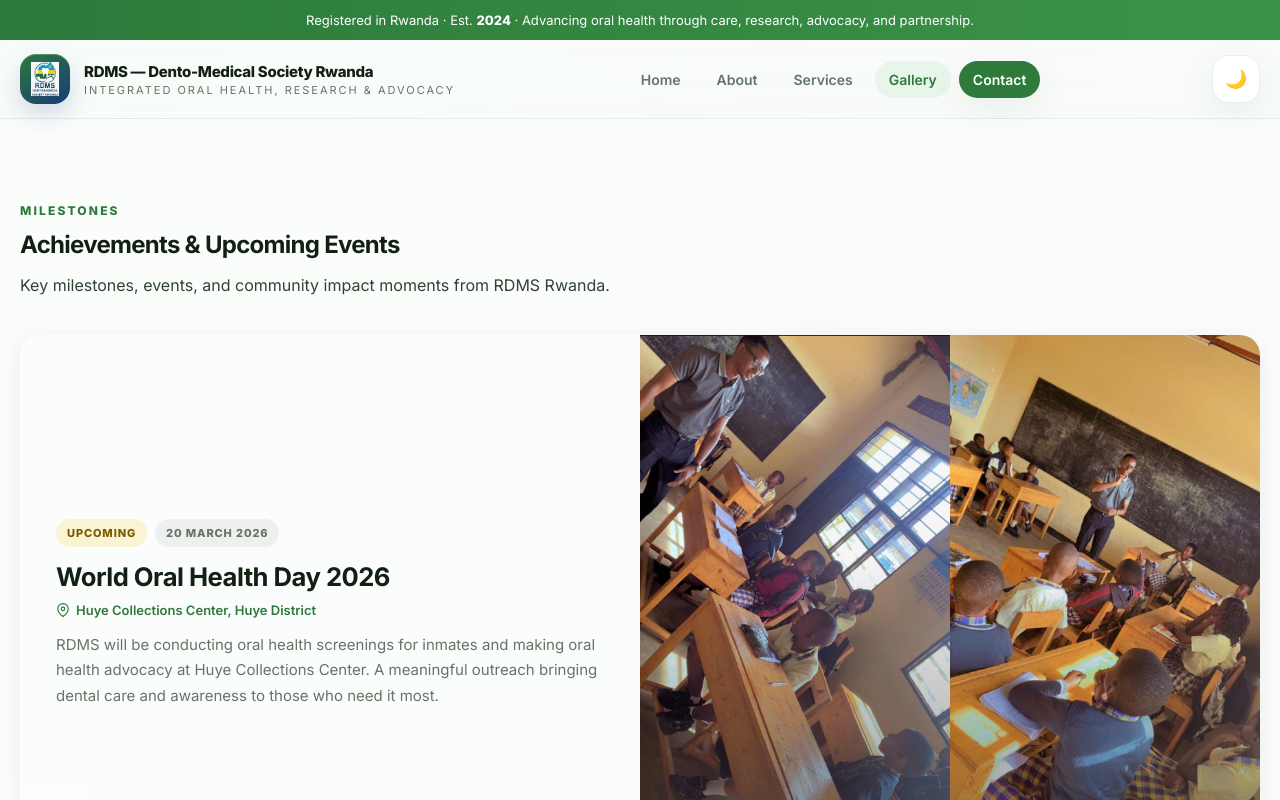
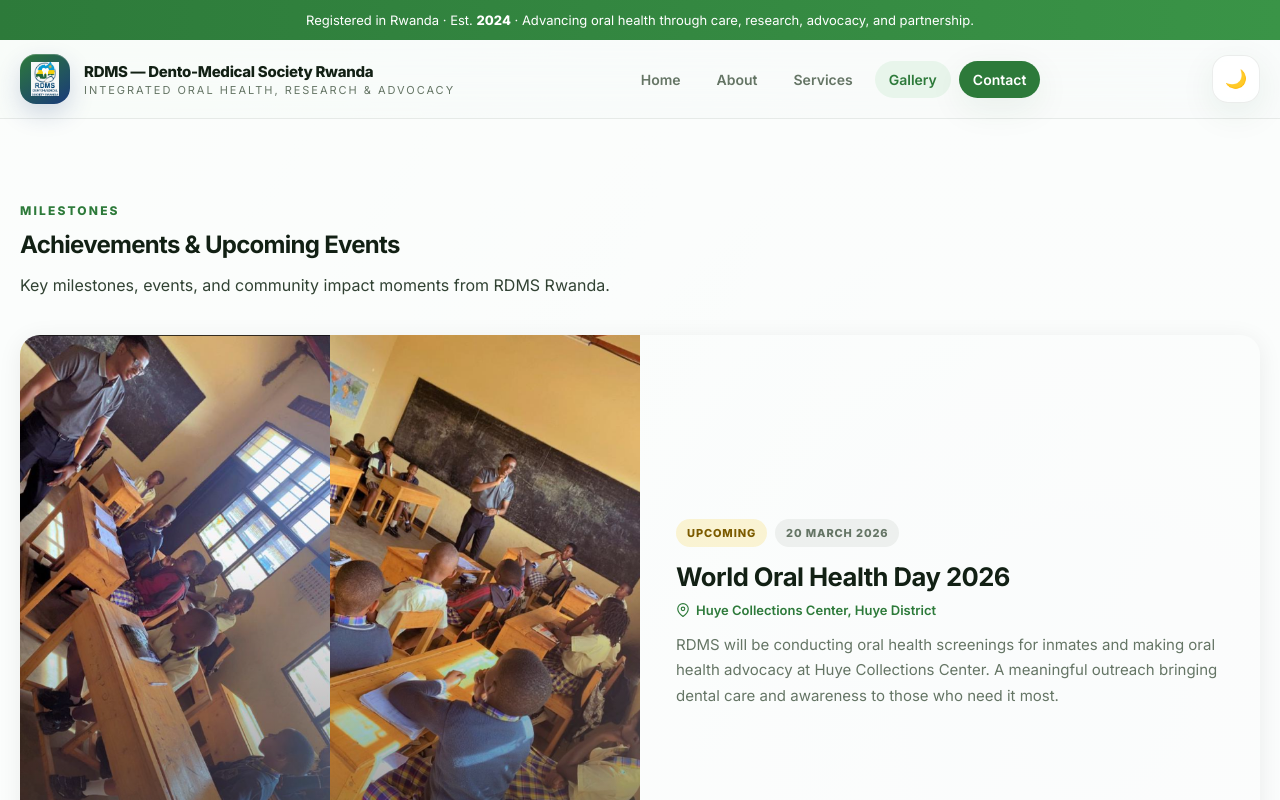
Before and after one commit to erwinatibor/rdms-website, a React (Vite) app: page /gallery in a window 1280 px wide. Shown: the top 800 px of the page. Built offline with nearby package versions, Linux system fonts and the light colour scheme.

Commit message:
Alternate achievement card layout: image left/right on each row

```diff
--- a/src/components/Achievements.jsx
+++ b/src/components/Achievements.jsx
@@ -50,8 +50,8 @@ export default function Achievements() {
         <p className="lead">Key milestones, events, and community impact moments from RDMS Rwanda.</p>
 
         <div className="achievements-list">
-          {achievements.map((a) => (
-            <div className="achievement-card" key={a.title}>
+          {achievements.map((a, idx) => (
+            <div className={`achievement-card${idx % 2 === 0 ? ' achievement-card-img-left' : ''}`} key={a.title}>
               <div className="achievement-header">
                 <div className="achievement-meta">
                   <span className={`tag ${a.statusCls}`}>{a.status}</span>
--- a/src/index.css
+++ b/src/index.css
@@ -549,6 +549,10 @@ h1 .accent { color: var(--green); }
   grid-template-columns: 1fr 1fr;
 }
 
+.achievement-card-img-left .achievement-images {
+  order: -1;
+}
+
 .achievement-header {
   padding: 32px 36px 28px;
   display: flex;
```
